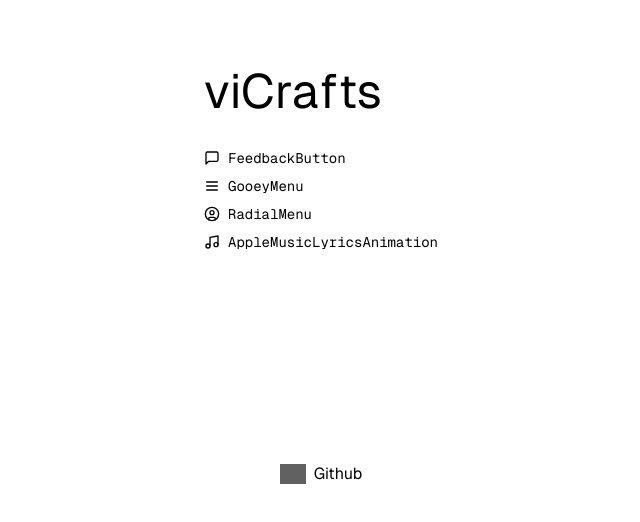
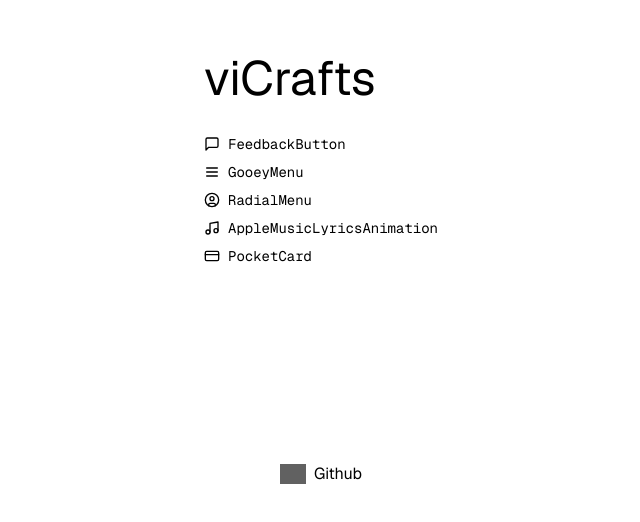
Before and after one commit to vikaswakde/vicraft, a Next.js app: page / in a window 1280 px wide. Shown: the part 236-758 px from the top of the page, without its empty margins (319-959 px from the left). Built offline with nearby package versions, Linux system fonts and the light colour scheme; grey boxes are pictures that could not be loaded.

Commit message:
'working on new pocket card manu pajji series'

```diff
--- a/package.json
+++ b/package.json
@@ -9,13 +9,16 @@
     "lint": "next lint"
   },
   "dependencies": {
+    "clsx": "^2.1.1",
     "framer-motion": "^11.9.0",
+    "geist": "^1.4.2",
     "lucide-react": "^0.446.0",
     "next": "15.3.4",
     "react": "19.1.0",
     "react-confetti": "^6.1.0",
     "react-dom": "19.1.0",
-    "styled-components": "^6.1.13"
+    "styled-components": "^6.1.13",
+    "tailwind-merge": "^3.3.1"
   },
   "devDependencies": {
     "@tailwindcss/postcss": "^4.1.10",
--- a/src/app/craft/[craftId]/page.tsx
+++ b/src/app/craft/[craftId]/page.tsx
@@ -5,6 +5,7 @@ import FeedbackButton from "@/crafts/FeedbackButton";
 import GooeyMenu from "@/crafts/GooeyMenu";
 import RadialMenu from "@/crafts/RadialMenu";
 import AirportAirPlaneTakeOff from "@/crafts/AirportAirPlaneTakeOff";
+import PocketCard from "@/crafts/PocketCard";
 // Import other craft components as needed
 
 const crafts = {
@@ -12,6 +13,7 @@ const crafts = {
   "gooey-menu": GooeyMenu,
   "radial-menu": RadialMenu,
   "airport-airplane-take-off": AirportAirPlaneTakeOff,
+  "pocket-card": PocketCard,
   // Add other crafts here
 };
 
@@ -26,7 +28,7 @@ export default function CraftPage() {
   }
 
   return (
-    <div className="flex items-center justify-center min-h-screen bg-teal-200">
+    <div className="flex items-center justify-center min-h-screen bg-gray-50">
       <CraftComponent />
     </div>
   );
--- a/src/app/layout.tsx
+++ b/src/app/layout.tsx
@@ -1,17 +1,7 @@
 import type { Metadata } from "next";
-import localFont from "next/font/local";
+import { GeistSans } from 'geist/font/sans';
+import { GeistMono } from 'geist/font/mono';
 import "./globals.css";
-
-const geistSans = localFont({
-  src: "./fonts/GeistVF.woff",
-  variable: "--font-geist-sans",
-  weight: "100 900",
-});
-const geistMono = localFont({
-  src: "./fonts/GeistMonoVF.woff",
-  variable: "--font-geist-mono",
-  weight: "100 900",
-});
 
 export const metadata: Metadata = {
   title: "viCrafts",
@@ -24,10 +14,8 @@ export default function RootLayout({
   children: React.ReactNode;
 }>) {
   return (
-    <html lang="en">
-      <body
-        className={`${geistSans.variable} ${geistMono.variable} antialiased`}
-      >
+    <html lang="en" className={`${GeistSans.variable} ${GeistMono.variable}`}>
+      <body className="antialiased">
         {children}
       </body>
     </html>
--- /dev/null
+++ b/src/app/lib/utils.ts
@@ -0,0 +1,6 @@
+import { ClassValue, clsx } from "clsx"
+import { twMerge } from "tailwind-merge"
+
+export function cn(...inputs: ClassValue[]) {
+    return twMerge(clsx(inputs))
+}
--- a/src/app/page.tsx
+++ b/src/app/page.tsx
@@ -1,7 +1,7 @@
 import Link from 'next/link'
 import Image from 'next/image'
 import React from 'react'
-import { MessageSquare, Menu, CircleUser, Plane, Music, Github } from 'lucide-react'
+import { MessageSquare, Menu, CircleUser, Plane, Music, Github, CreditCard } from 'lucide-react'
 
 const crafts = [
   {
@@ -38,6 +38,13 @@ const crafts = [
     href: 'https://apple-music-lyrics-animation-devnagri.vercel.app/',
     icon: Music,
     alt: 'Apple Music Lyrics Animation icon'
+  },
+  {
+    id: 'pocket-card',
+    craft: 'PocketCard',
+    href: '/craft/pocket-card',
+    icon: CreditCard,
+    alt: 'PocketCard icon'
   },
   // Add other crafts here
 ]
--- /dev/null
+++ b/src/crafts/PocketCard.tsx
@@ -0,0 +1,19 @@
+import { cn } from '@/app/lib/utils'
+import React from 'react'
+import { GeistSans } from 'geist/font/sans'
+
+const PocketCard = () => {
+  return (
+    <div className={cn(
+      "w-72 min-h-[26rem] h-[26rem] rounded-xl",
+      "shadow-[0_1px_1px_rgba(0,0,0,0.05), 0_4px_6px_rgba(34,42,53,0.04),0_24px_68px_rgba(47,48,55,0.05),0_2px_3px_rgba(0,0,0,0.04)]",
+      "p-4 flex flex-col bg-red-500",
+      GeistSans.className
+    )}>
+      <h2 className="text-2xl font-bold">Pocket Card</h2>
+
+    </div>
+  )
+}
+
+export default PocketCard
```
Also changed, not shown: 1 other file (tests, documents, lock files or other folders).
